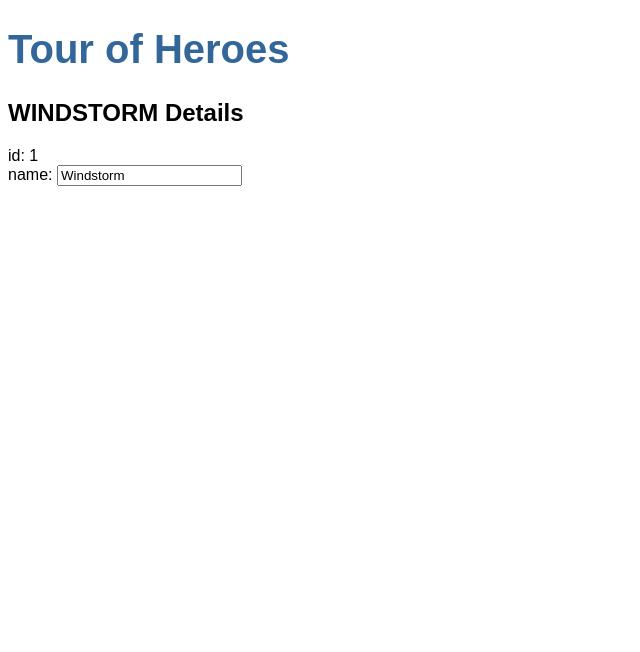
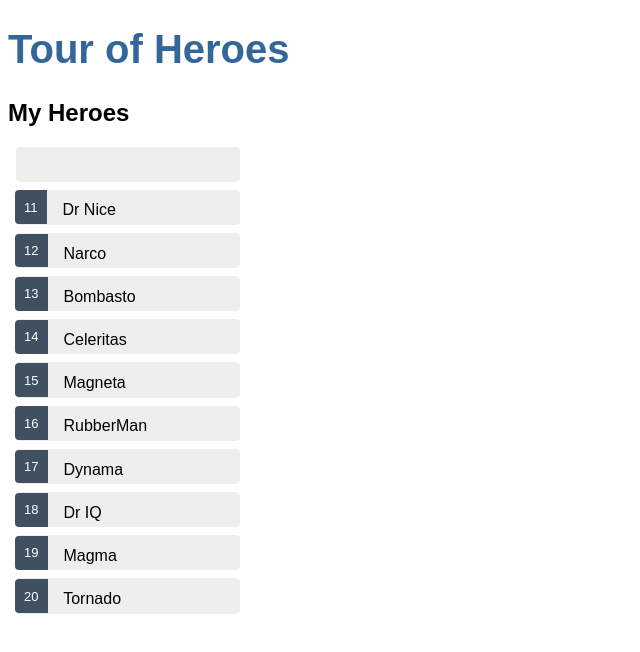
Before and after one commit to rubenscholle/angular_tutorial, an Angular app: page / in a window 1280 px wide. Shown: the top 652 px of the page, without its empty margins (0-640 px from the left). Built offline with nearby package versions, Linux system fonts and the light colour scheme.

Commit message:
Added a list of heroes to the HeroesComponent

```diff
--- a/src/app/heroes/heroes.component.css
+++ b/src/app/heroes/heroes.component.css
@@ -0,0 +1,44 @@
+/* HeroesComponent's private CSS styles */
+.heroes {
+    margin: 0 0 2em 0;
+    list-style-type: none;
+    padding: 0;
+    width: 15em;
+  }
+  .heroes li {
+    cursor: pointer;
+    position: relative;
+    left: 0;
+    background-color: #EEE;
+    margin: .5em;
+    padding: .3em 0;
+    height: 1.6em;
+    border-radius: 4px;
+  }
+  .heroes li:hover {
+    color: #607D8B;
+    background-color: #DDD;
+    left: .1em;
+  }
+  .heroes li.selected {
+    background-color: #CFD8DC;
+    color: white;
+  }
+  .heroes li.selected:hover {
+    background-color: #BBD8DC;
+    color: white;
+  }
+  .heroes .badge {
+    display: inline-block;
+    font-size: small;
+    color: white;
+    padding: 0.8em 0.7em 0 0.7em;
+    background-color:#405061;
+    line-height: 1em;
+    position: relative;
+    left: -1px;
+    top: -4px;
+    height: 1.8em;
+    margin-right: .8em;
+    border-radius: 4px 0 0 4px;
+  }
--- a/src/app/heroes/heroes.component.html
+++ b/src/app/heroes/heroes.component.html
@@ -1,7 +1,7 @@
-<h2>{{hero.name | uppercase}} Details</h2>
-<div><span>id: </span>{{hero.id}}</div>
-<div>
-  <label>name:
-    <input [(ngModel)]="hero.name" placeholder="name"/>
-  </label>
-</div>
+<h2>My Heroes</h2>
+<ul class="heroes">
+  <li>
+    <li *ngFor="let hero of heroes">
+    <span class="badge">{{hero.id}}</span> {{hero.name}}
+  </li>
+</ul>
--- a/src/app/heroes/heroes.component.ts
+++ b/src/app/heroes/heroes.component.ts
@@ -1,16 +1,17 @@
 import { Component, OnInit } from '@angular/core';
 import { Hero } from '../hero';
+import { HEROES } from '../mock-heroes';
 
 @Component({
   selector: 'app-heroes',
   templateUrl: './heroes.component.html',
   styleUrls: ['./heroes.component.css']
 })
+
 export class HeroesComponent implements OnInit {
-  hero: Hero = {
-    id: 1,
-    name: 'Windstorm'
-  };
+
+  heroes = HEROES;
+
   constructor() { }
 
   ngOnInit(): void {
--- /dev/null
+++ b/src/app/mock-heroes.ts
@@ -0,0 +1,14 @@
+import { Hero } from './hero';
+
+export const HEROES: Hero[] = [
+  { id: 11, name: 'Dr Nice' },
+  { id: 12, name: 'Narco' },
+  { id: 13, name: 'Bombasto' },
+  { id: 14, name: 'Celeritas' },
+  { id: 15, name: 'Magneta' },
+  { id: 16, name: 'RubberMan' },
+  { id: 17, name: 'Dynama' },
+  { id: 18, name: 'Dr IQ' },
+  { id: 19, name: 'Magma' },
+  { id: 20, name: 'Tornado' }
+];
```
